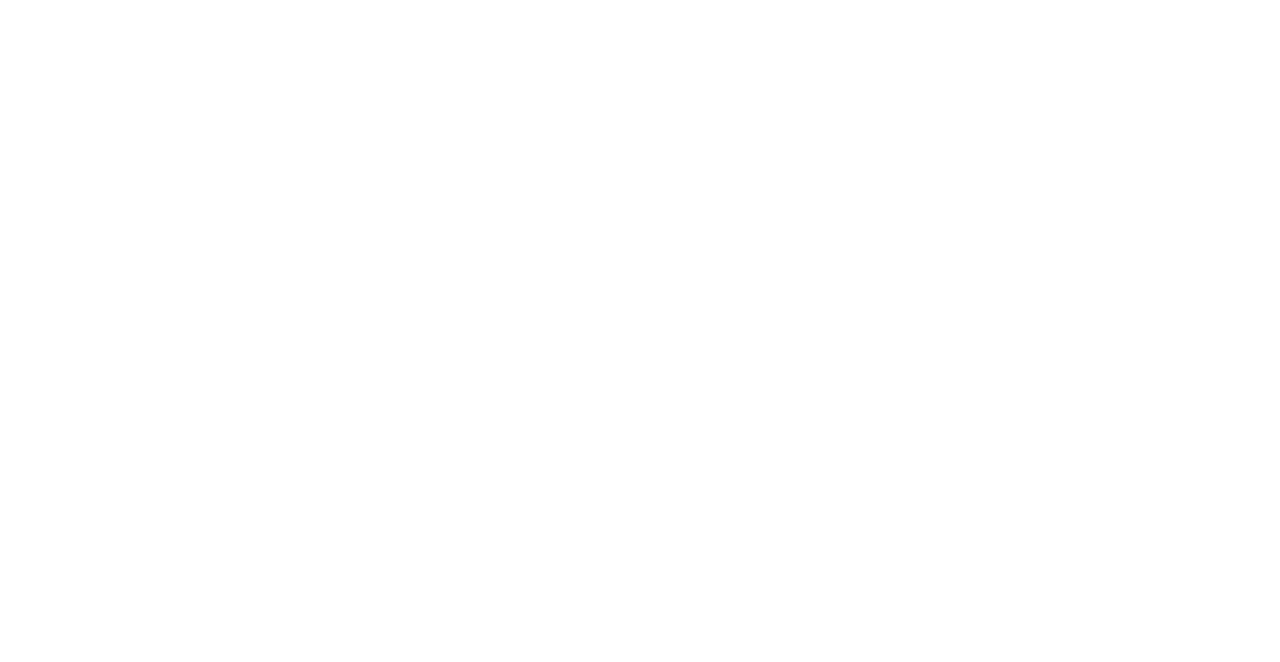
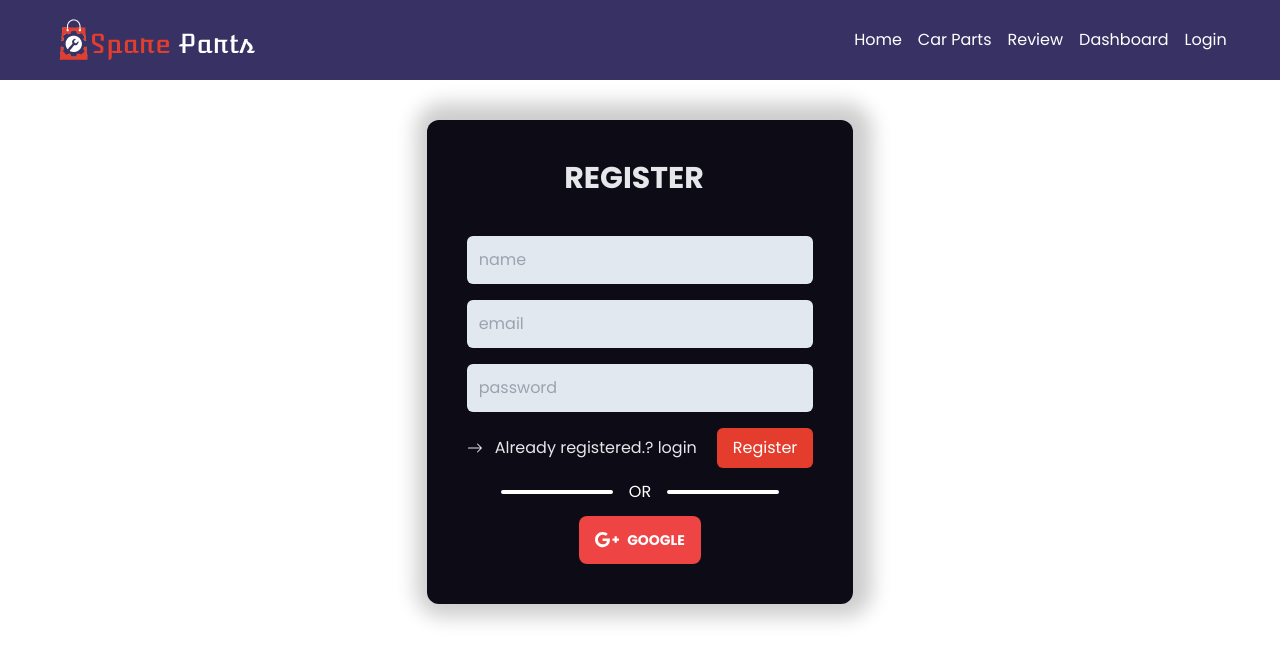
Before and after one commit to Rayhan-Ahmed-7/spare-parts-client-side, a React (Create React App) app: page /register in a window 1280 px wide. Before the commit this address had no page. Shown: the top 662 px of the page. Built offline with nearby package versions, Linux system fonts and the light colour scheme; no server answers.

Commit message:
register page done

```diff
--- a/package.json
+++ b/package.json
@@ -6,6 +6,7 @@
     "@testing-library/jest-dom": "^5.16.4",
     "@testing-library/react": "^13.2.0",
     "@testing-library/user-event": "^13.5.0",
+    "axios": "^0.27.2",
     "daisyui": "^2.15.0",
     "firebase": "^9.8.1",
     "react": "^18.1.0",
--- a/src/App.js
+++ b/src/App.js
@@ -1,12 +1,22 @@
 import { Route, Routes } from 'react-router-dom';
 import './App.css';
+import Dashboard from './Pages/Dashboard/Dashboard';
 import Home from './Pages/Home/Home';
+import Login from './Pages/Login/Login';
+import Register from './Pages/Register/Register';
 
 function App() {
   return (
     <div className="App">
       <Routes>
         <Route path='/' element={<Home/>}></Route>
+        <Route path='/login' element={<Login/>}></Route>
+        <Route path='/register' element={<Register/>}></Route>
+        <Route path='/dashboard' element={
+        <Dashboard>
+        </Dashboard>
+      }>
+      </Route>
       </Routes>
     </div>
   );
--- a/src/Components/Banner/Banner.js
+++ b/src/Components/Banner/Banner.js
@@ -6,7 +6,7 @@
 const Banner = () => {
     return (
         <div className="min-h-screen bg-banner-image bg-cover">
-            <Header></Header>
+            <Header opacity={'bg-opacity-40'}></Header>
             <div className='lg:w-10/12 w-11/12 mx-auto flex min-h-[80vh] items-center'>
                 <div className='text-white flex-1'>
                     <small className='md:tracking-[1rem] tracking-[.5rem]'>SPARE PARTS</small>
--- a/src/Components/Header/Header.js
+++ b/src/Components/Header/Header.js
@@ -6,13 +6,17 @@
 import { useAuthState } from 'react-firebase-hooks/auth';
 import auth from '../../firebase.init';
 import './Header.css';
-const Header = () => {
+import { signOut } from 'firebase/auth';
+const Header = ({opacity}) => {
     const [menuOpen, setMenuOpen] = useState(false);
     const [profileOpen, setProfileOpen] = useState(false);
     const [user] = useAuthState(auth);
     //FFCB00 = yellow
+    const logOut = ()=>{
+        signOut(auth);
+    }
     return (
-        <header className='bg-[#383264] h-20 flex items-center bg-opacity-40 backdrop-blur-md sticky top-0 z-50'>
+        <header className={`bg-[#383264] h-20 flex items-center ${opacity} backdrop-blur-md sticky top-0 z-50`}>
             <div className='w-11/12 mx-auto flex items-center justify-between relative'>
                 <div className="logo">
                     <img className='lg:h-auto h-8' src={logo} alt="logo" />
@@ -27,7 +31,7 @@
                         }
                     </button>
                 </div>
-                <ul className={`${menuOpen ? 'opacity-100 translate-y-0 scale-100' : 'opacity-0 -translate-y-20 scale-0'} lg:scale-100 lg:translate-y-0 lg:opacity-100 transition-all duration-300 flex lg:flex-row flex-col items-center lg:space-x-4 space-x-0 lg:space-y-0 space-y-4 text-white lg:static absolute lg:z-0 -z-10 top-[68px] right-0  lg:bg-transparent bg-[#383264] lg:bg-opacity-0 bg-opacity-40 lg:backdrop-blur-0 backdrop-blur-lg lg:w-auto w-44 lg:p-0 p-4 rounded-md`}>
+                <ul className={`${menuOpen ? 'opacity-100 translate-y-0 scale-100' : 'opacity-0 -translate-y-20 scale-0'} lg:scale-100 lg:translate-y-0 lg:opacity-100 transition-all duration-300 flex lg:flex-row flex-col items-center lg:space-x-4 space-x-0 lg:space-y-0 space-y-4 text-white lg:static absolute lg:z-0 -z-10 top-[68px] right-0  lg:bg-transparent bg-[#383264] lg:bg-opacity-0 ${opacity} lg:backdrop-blur-0 backdrop-blur-lg lg:w-auto w-44 lg:p-0 p-4 rounded-md lg:shadow-none shadow-cShadow`}>
                     <li>
                         <NavLink
                             to='/'
@@ -67,10 +71,10 @@
                     {
                         user ?
                             <li className='relative'>
-                                <img onClick={() => setProfileOpen(!profileOpen)} src="https://i.ibb.co/cx5jTVj/dinner5.png" className='h-10 w-10 rounded-full cursor-pointer' alt="profile" />
-                                <div className={`${profileOpen ? 'opacity-100' : 'opacity-0'} absolute top-12 right-0 bg-[#383264] bg-opacity-40 backdrop-blur-sm p-4 w-44 rounded-md space-y-4 z-50`}>
+                                <img onClick={() => setProfileOpen(!profileOpen)} src={user.photoURL} className='h-10 w-10 rounded-full cursor-pointer' alt="profile" />
+                                <div className={`${profileOpen ? 'opacity-100' : 'opacity-0'} absolute top-12 right-0 bg-[#383264] ${opacity} backdrop-blur-sm p-4 w-44 rounded-md space-y-4 z-50 shadow-cShadow`}>
                                     <h2 className='text-sm'>Rayhan Ahmed</h2>
-                                    <button className='bg-primary px-2 py-1 rounded-md text-sm'>Log Out</button>
+                                    <button onClick={()=>logOut()} className='bg-primary px-2 py-1 rounded-md text-sm'>Log Out</button>
                                 </div>
                             </li>
                             :
--- /dev/null
+++ b/src/Components/SpareParts/SparePart.js
@@ -0,0 +1,11 @@
+import React from 'react';
+
+const SparePart = () => {
+    return (
+        <div>
+
+        </div>
+    );
+};
+
+export default SparePart;
--- /dev/null
+++ b/src/Components/SpareParts/SpareParts.js
@@ -0,0 +1,11 @@
+import React from 'react';
+
+const SpareParts = () => {
+    return (
+        <div>
+
+        </div>
+    );
+};
+
+export default SpareParts;
--- a/src/Pages/Login/Login.js
+++ /dev/null
@@ -1,11 +0,0 @@
-import React from 'react';
-
-const Login = () => {
-    return (
-        <div>
-
-        </div>
-    );
-};
-
-export default Login;
--- a/src/Pages/Login/RequireAuth.js
+++ b/src/Pages/Login/RequireAuth.js
@@ -1,16 +1,17 @@
 import React from 'react';
-import { Navigate } from 'react-router-dom';
+import { Navigate, useLocation } from 'react-router-dom';
 import { useAuthState } from 'react-firebase-hooks/auth';
 import auth from '../../firebase.init';
 import Loading from '../../Components/Shared/Loading/Loading';
 
 const RequireAuth = ({children}) => {
+    const location = useLocation();
     const [user,loading] = useAuthState(auth);
     if(loading){
         return <Loading></Loading>
     }
     if(!user){
-        return <Navigate to='/login' ></Navigate>
+        return <Navigate to='/login' state={{from:location}} replace></Navigate>
     }
     return children;
 };
--- a/src/Pages/Register/Register.js
+++ b/src/Pages/Register/Register.js
@@ -1,10 +1,108 @@
 import React from 'react';
+import { useLocation, useNavigate } from 'react-router-dom';
+import { useForm } from 'react-hook-form';
+import { BsArrowRight } from 'react-icons/bs';
+import { GrGooglePlus } from 'react-icons/gr';
+import { useCreateUserWithEmailAndPassword, useSignInWithGoogle, useUpdateProfile } from 'react-firebase-hooks/auth';
+import auth from '../../firebase.init';
+import axios from 'axios';
+import Header from '../../Components/Header/Header';
 
 const Register = () => {
+    const navigate = useNavigate();
+    const location = useLocation();
+    const from = location.state?.from?.pathname || '/';
+    const { register, formState: { errors }, handleSubmit } = useForm();
+    const [
+        createUserWithEmailAndPassword,
+        user,
+        loading,
+        error,
+    ] = useCreateUserWithEmailAndPassword(auth);
+    const [updateProfile, updating, updateError] = useUpdateProfile(auth);
+    const [signInWithGoogle, gUser, gLoading, gError] = useSignInWithGoogle(auth);
+    const handleLogin = async (data) => {
+        const email = data.email;
+        const password = data.password;
+        await createUserWithEmailAndPassword(email, password)
+        await updateProfile({displayName:'',photoURL:'https://i.ibb.co/hBQFgbc/git.jpg'})
+        const res = await axios.put('http://localhost:5000/user', { email });
+        localStorage.setItem('accessToken', res?.data.accessToken);
+    }
+    if (user) {
+        navigate(from, { replace: true });
+    }
     return (
-        <div>
-
-        </div>
+        <>
+            <Header></Header>
+            <div className='grid place-items-center'>
+                <div className='md:w-4/12 w-11/12 rounded-xl mt-10 bg-secondary text-gray-200 lg:p-10 px-3 py-6 shadow-cShadow'>
+                    <div className='mb-10'>
+                        <h2 className='text-3xl text-center font-bold mr-3 uppercase'>Register</h2>
+                    </div>
+                    <form className='w-full' onSubmit={handleSubmit(handleLogin)}>
+                        <input {...register("name", { required: "name is required.!" })}
+                            className="w-full rounded-md bg-slate-200 text-slate-700 focus:outline-none mb-4 p-3"
+                            type="text"
+                            placeholder='name'
+                        />
+                        {errors.name?.message && (
+                            <p className='ml-4 mb-2 text-md text-red-600'>
+                                {errors.name?.message}
+                            </p>
+                        )}
+                        <input {...register("email", { required: "email is required.!" })}
+                            className="w-full rounded-md bg-slate-200 text-slate-700 focus:outline-none mb-4 p-3"
+                            type="email"
+                            placeholder='email'
+                        />
+                        {errors.email?.message && (
+                            <p className='ml-4 mb-2 text-md text-red-600'>
+                                {errors.email?.message}
+                            </p>
+                        )}
+                        <input {...register("password", { required: "password is required.!" })}
+                            className="w-full rounded-md bg-slate-200 text-slate-700 focus:outline-none mb-4 p-3"
+                            type="password"
+                            placeholder='password'
+                        />
+                        {errors.password?.message && (
+                            <p className='ml-4 mb-2 text-md text-red-600'>
+                                {errors.password?.message}
+                            </p>
+                        )}
+                        {
+                            error ?
+                                <p className='text-red-500'>{error.message}</p>
+                                :
+                                ""
+                        }
+                        <div className='flex justify-between'>
+                            <p onClick={() => navigate("/login")} className='flex items-center hover:text-lightred hover:underline cursor-pointer'>
+                                <BsArrowRight/>
+                                <span className='ml-3 text-md'>Already registered.? login</span>
+                            </p>
+                            <button className='bg-primary text-white btn-transition py-2 px-4 rounded-md cursor-pointer flex items-center' type="submit">
+                                {loading ?
+                                    <div className='animate-spin h-6 w-6 rounded-full border-t-2 border-l-2 border-white mr-3'></div>
+                                    :
+                                    ""
+                                }
+                                Register
+                            </button>
+                        </div>
+                    </form>
+                    <div className='flex items-center justify-center my-3'>
+                        <div className='w-28 h-1 rounded-sm bg-white'></div>
+                        <div className='mx-4 text-white'>OR</div>
+                        <div className='w-28 h-1 rounded-sm bg-white'></div>
+                    </div>
+                    <div className='flex justify-center'>
+                        <button onClick={() => signInWithGoogle()} className='btn bg-red-500 border-0 hover:bg-red-600'><GrGooglePlus className='text-2xl mr-2' /> Google</button>
+                    </div>
+                </div>
+            </div>
+        </>
     );
 };
 
--- a/tailwind.config.js
+++ b/tailwind.config.js
@@ -7,7 +7,10 @@
       },
       colors:{
         primary:'#E53D2D',
-        secondary:'#0F0E16',
+        secondary:'#0D0C16',
+      },
+      boxShadow: {
+        'cShadow': '4px -2px 20px 15px rgba(0, 0, 0, 0.2)',
       }
     },
   },
```
Also changed, not shown: src/Components/Shared/Footer/Footer.js (renamed from src/Components/Footer/Footer.js), 1 other file (tests, documents, lock files or other folders).
